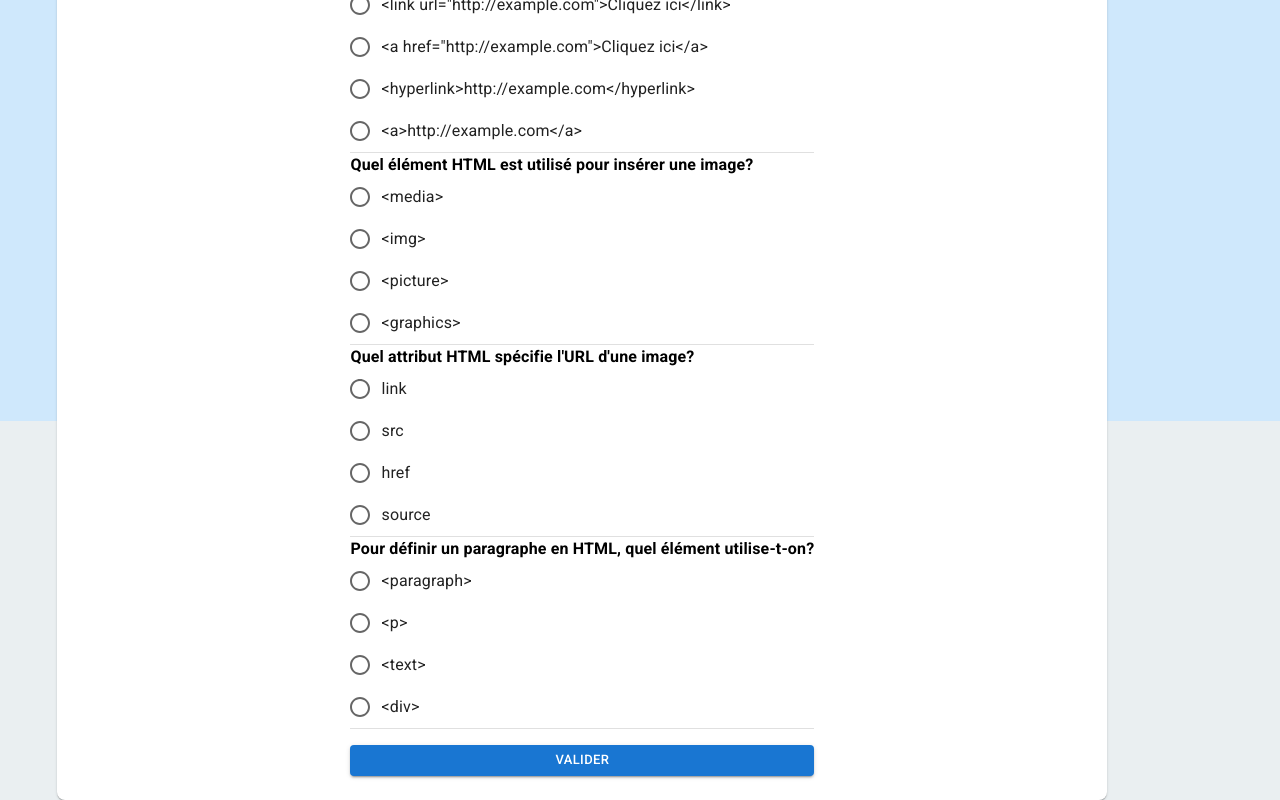
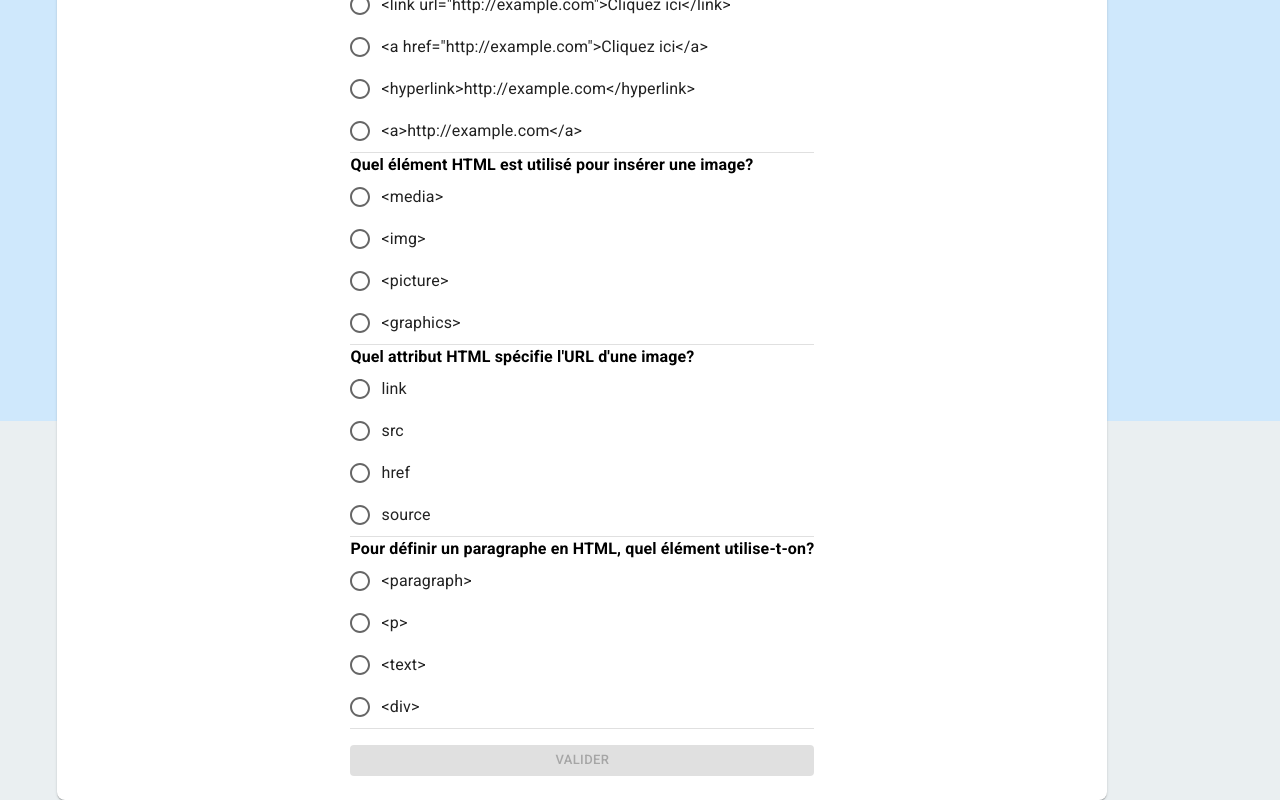
Before and after one commit to guillaumedebas/OpenQuizzApp, a React (Vite) app: page / in a window 1280 px wide. Shown: the part 379-1179 px from the top of the page. Built offline with nearby package versions, Linux system fonts and the light colour scheme.

Commit message:
setIsButtonDisabled added

```diff
--- a/src/assets/Components/Common/BasicQuiz/BasicQuiz.jsx
+++ b/src/assets/Components/Common/BasicQuiz/BasicQuiz.jsx
@@ -9,11 +9,23 @@ import { useState } from 'react'
 const BasicQuiz = ({ questions }) => {
   const [selectedAnswers, setSelectedAnswers] = useState({})
   const [answerResults, setAnswerResults] = useState({})
+  const [isButtonDisabled, setIsButtonDisabled] = useState(true)
+
+const checkIfAllAnswered = (answers) => {
+  const allAnswered = questions.every(question =>
+    Object.prototype.hasOwnProperty.call(answers, question.questionId)
+  );
+  setIsButtonDisabled(!allAnswered);
+}
+
+
 
   const handleAnswerChange = (questionId, selectedAnswer) => {
     const updatedAnswers = { ...selectedAnswers }
     updatedAnswers[questionId] = selectedAnswer
     setSelectedAnswers(updatedAnswers)
+
+   checkIfAllAnswered(updatedAnswers)
 
   }
 
@@ -74,6 +86,7 @@ const BasicQuiz = ({ questions }) => {
           mt: 2,
         }}
         onClick={checkAnswers}
+        disabled={isButtonDisabled}
       >
         Valider
       </BasicButton>
```
